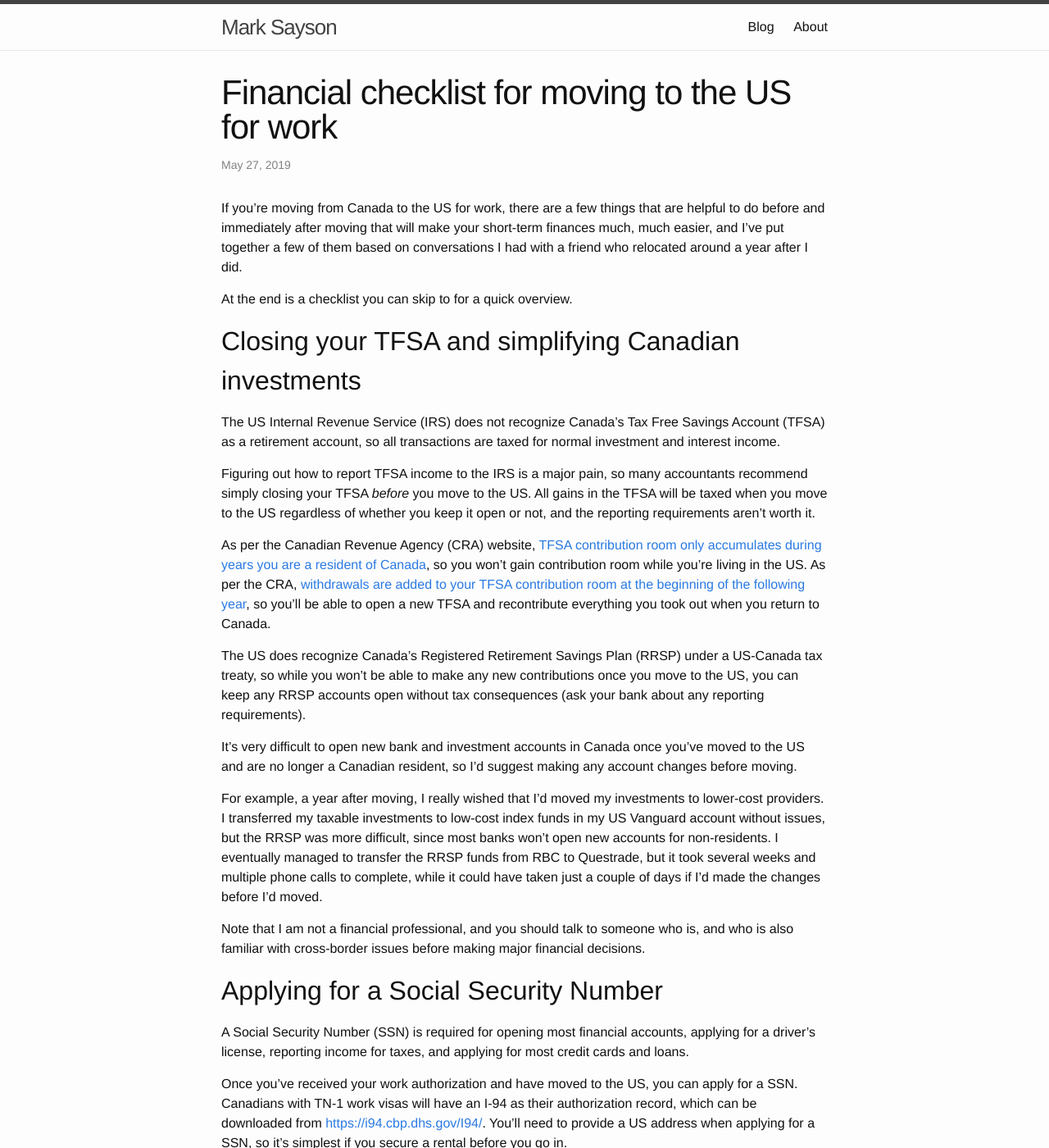
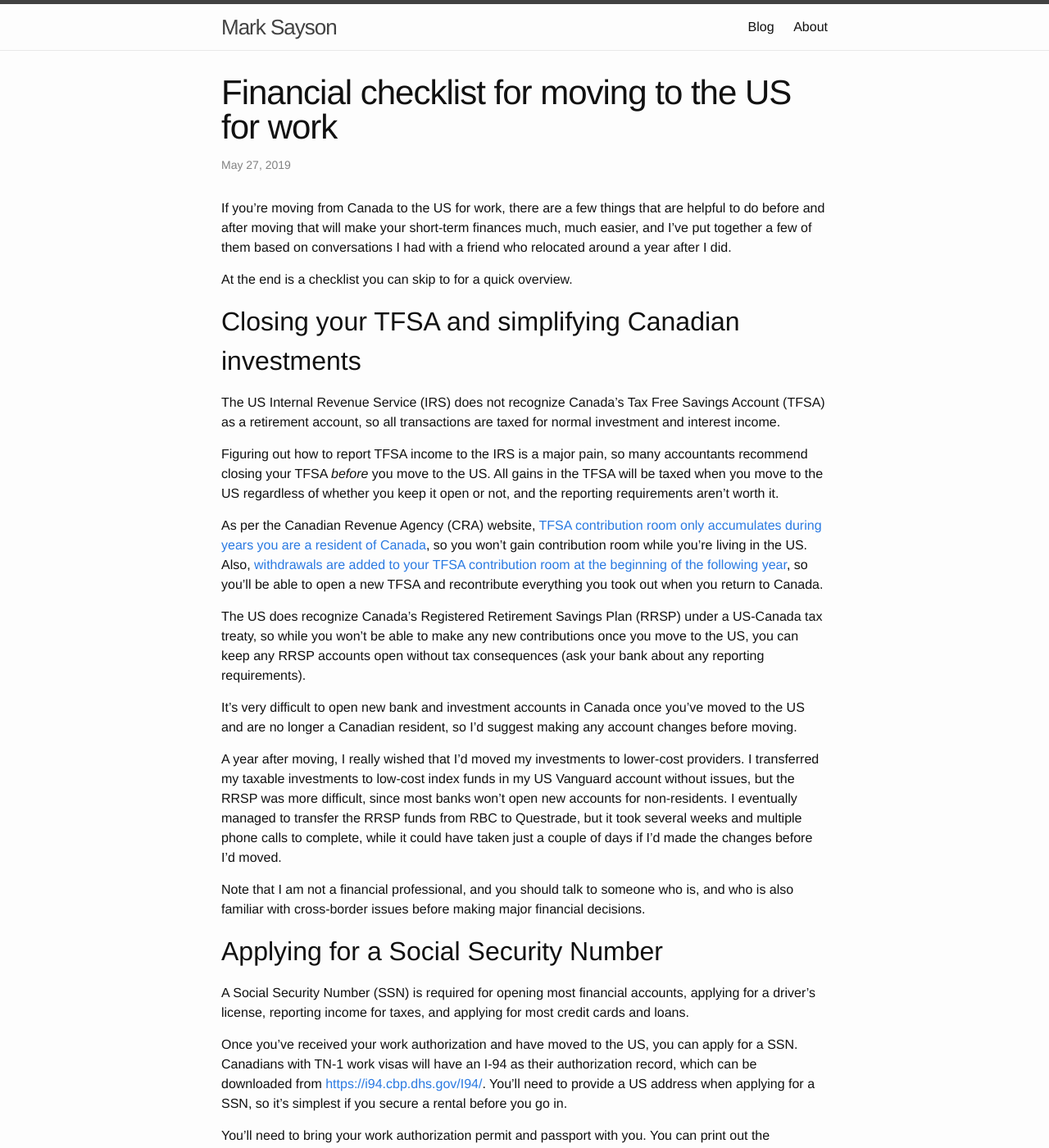
Before and after one commit to msayson/msayson.github.io, a Jekyll site: the page built from _posts/2019-05-27-financial-checklist-moving-to-us.markdown, in a window 1280 px wide and 1400 px high. Shown: the whole window at 82% size. Built offline with Jekyll 4.4.1, drawn with Linux system fonts in a browser that asks for light colours; some of the changed text lies outside the part shown.

```diff
--- a/_posts/2019-05-27-financial-checklist-moving-to-us.markdown
+++ b/_posts/2019-05-27-financial-checklist-moving-to-us.markdown
@@ -4,7 +4,7 @@
 date:   2019-05-27 12:00:00 -0800
 categories: finances
 ---
-If you're moving from Canada to the US for work, there are a few things that are helpful to do before and immediately after moving that will make your short-term finances much, much easier, and I've put together a few of them based on conversations I had with a friend who relocated around a year after I did.
+If you're moving from Canada to the US for work, there are a few things that are helpful to do before and after moving that will make your short-term finances much, much easier, and I've put together a few of them based on conversations I had with a friend who relocated around a year after I did.
 
 At the end is a checklist you can skip to for a quick overview.
 
@@ -12,15 +12,15 @@
 
 The US Internal Revenue Service (IRS) does not recognize Canada's Tax Free Savings Account (TFSA) as a retirement account, so all transactions are taxed for normal investment and interest income.
 
-Figuring out how to report TFSA income to the IRS is a major pain, so many accountants recommend simply closing your TFSA *before* you move to the US.  All gains in the TFSA will be taxed when you move to the US regardless of whether you keep it open or not, and the reporting requirements aren't worth it.
+Figuring out how to report TFSA income to the IRS is a major pain, so many accountants recommend closing your TFSA *before* you move to the US.  All gains in the TFSA will be taxed when you move to the US regardless of whether you keep it open or not, and the reporting requirements aren't worth it.
 
-As per the Canadian Revenue Agency (CRA) website, [TFSA contribution room only accumulates during years you are a resident of Canada](https://www.canada.ca/en/revenue-agency/services/tax/individuals/topics/tax-free-savings-account/contributions.html), so you won't gain contribution room while you're living in the US.  As per the CRA, [withdrawals are added to your TFSA contribution room at the beginning of the following year](https://www.canada.ca/en/revenue-agency/services/tax/individuals/topics/tax-free-savings-account/contributions-withdrawals-transfers.html), so you'll be able to open a new TFSA and recontribute everything you took out when you return to Canada.
+As per the Canadian Revenue Agency (CRA) website, [TFSA contribution room only accumulates during years you are a resident of Canada](https://www.canada.ca/en/revenue-agency/services/tax/individuals/topics/tax-free-savings-account/contributions.html), so you won't gain contribution room while you're living in the US.  Also, [withdrawals are added to your TFSA contribution room at the beginning of the following year](https://www.canada.ca/en/revenue-agency/services/tax/individuals/topics/tax-free-savings-account/contributions-withdrawals-transfers.html), so you'll be able to open a new TFSA and recontribute everything you took out when you return to Canada.
 
 The US does recognize Canada's Registered Retirement Savings Plan (RRSP) under a US-Canada tax treaty, so while you won't be able to make any new contributions once you move to the US, you can keep any RRSP accounts open without tax consequences (ask your bank about any reporting requirements).
 
 It's very difficult to open new bank and investment accounts in Canada once you've moved to the US and are no longer a Canadian resident, so I'd suggest making any account changes before moving.
 
-For example, a year after moving, I really wished that I'd moved my investments to lower-cost providers.  I transferred my taxable investments to low-cost index funds in my US Vanguard account without issues, but the RRSP was more difficult, since most banks won't open new accounts for non-residents.  I eventually managed to transfer the RRSP funds from RBC to Questrade, but it took several weeks and multiple phone calls to complete, while it could have taken just a couple of days if I'd made the changes before I'd moved.
+A year after moving, I really wished that I'd moved my investments to lower-cost providers.  I transferred my taxable investments to low-cost index funds in my US Vanguard account without issues, but the RRSP was more difficult, since most banks won't open new accounts for non-residents.  I eventually managed to transfer the RRSP funds from RBC to Questrade, but it took several weeks and multiple phone calls to complete, while it could have taken just a couple of days if I'd made the changes before I'd moved.
 
 Note that I am not a financial professional, and you should talk to someone who is, and who is also familiar with cross-border issues before making major financial decisions.
 
@@ -54,7 +54,7 @@
 
 ## Getting a US driver's license or other state ID
 
-You'll need some form of US state ID at some point, and the most common form is a driver's license.
+You'll need some form of US state ID at some point, such as a driver's license.
 
 If you have a driver's license from BC, you can transfer it to a Washington driver's license without taking a test since the driving laws are so similar, [*if you transfer your license within 30 days*](https://www.dol.wa.gov/driverslicense/moving.html) of moving to Washington.  After 30 days, you need to take the test like anyone who is starting without a driver's license.
 
```
Also changed, not shown: _posts/2019-08-10-jdk-distributions-everywhere.markdown (added, +67 -0 lines).
